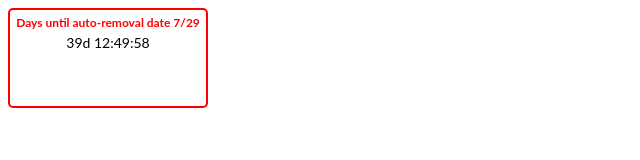
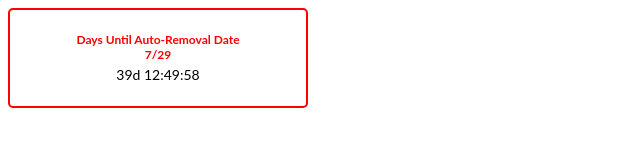
Before and after one commit to FletchWu/Auto-Removal-Date-7-29, a plain HTML site: page index.html in a window 1280 px wide. Shown: the whole page, without its empty margins (0-640 px from the left). Drawn offline with Linux system fonts and the light colour scheme.

Commit message:
Update index.html

```diff
--- a/index.html
+++ b/index.html
@@ -1,6 +1,6 @@
-<div style="width: 200px; height: 100px; background-color: white; border: 2px solid red; border-radius: 5px; padding: 5px; box-sizing: border-box; text-align: center; font-family: 'Lato', sans-serif;">
-  <div style="font-size: 12px; color: red; font-weight: bold; margin-bottom: 4px;">Days until auto-removal date 7/29</div>
-  <div id="countdown" style="font-size: 14px; color: black;"></div>
+<div style="width: 300px; height: 100px; background-color: white; border: 2px solid red; border-radius: 5px; box-sizing: border-box; font-family: 'Lato', sans-serif; display: flex; flex-direction: column; align-items: center; justify-content: center; text-align: center;">
+  <div style="font-size: 12px; color: red; font-weight: bold; line-height: 1.2;">Days Until Auto-Removal Date<br>7/29</div>
+  <div id="countdown" style="font-size: 14px; color: black; margin-top: 4px;"></div>
 </div>
 
 <script>
```
